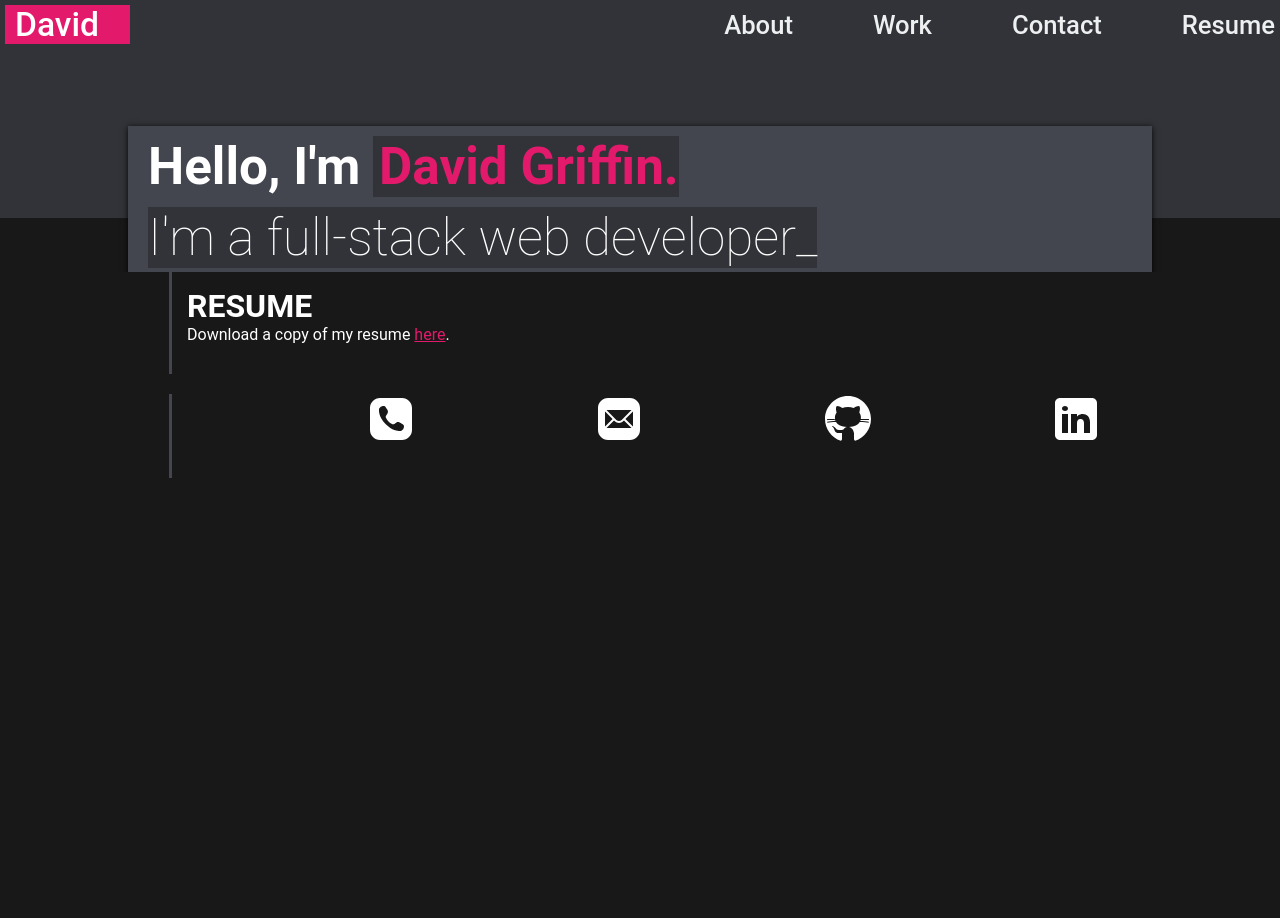
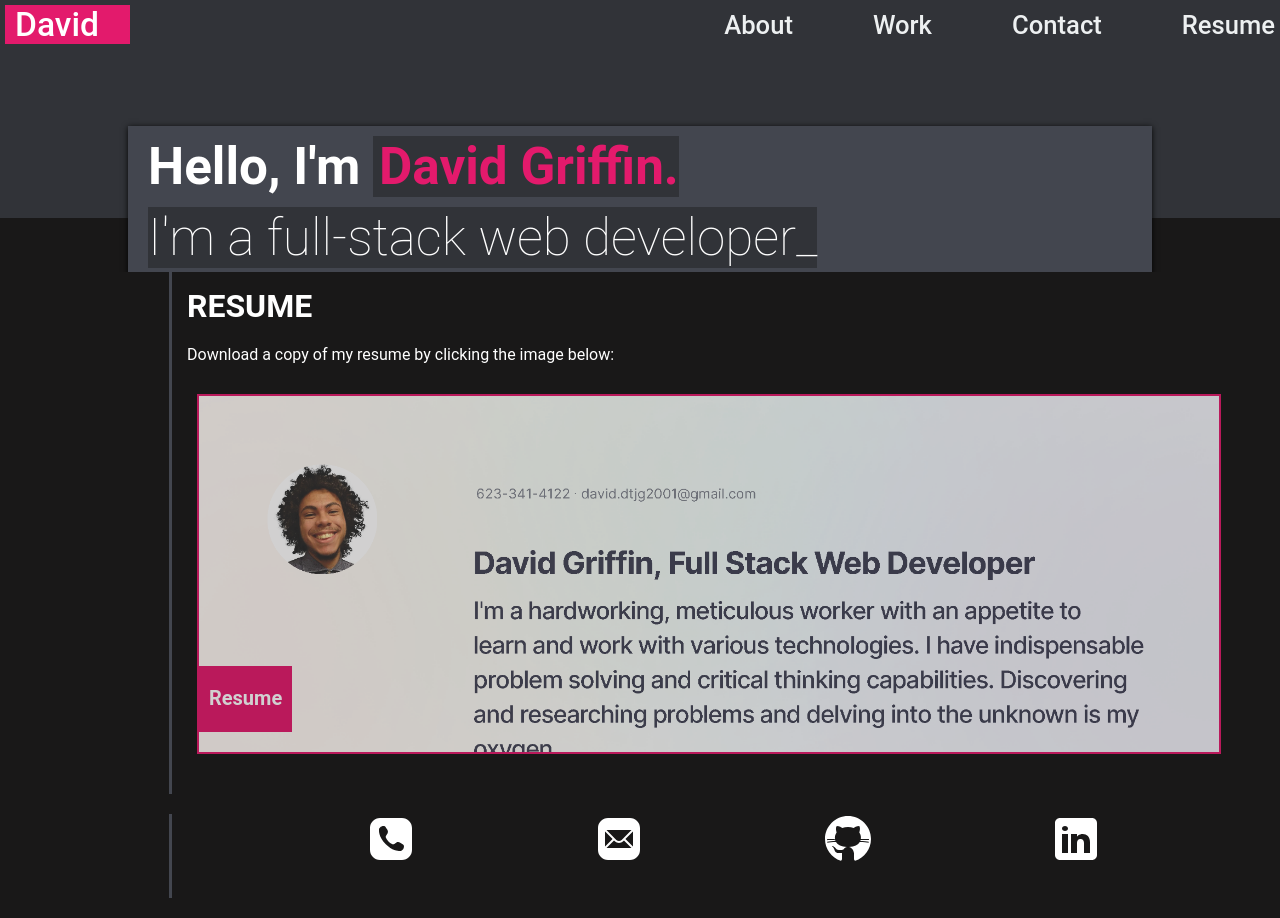
Before and after one commit to DavidTJGriffin/react-portfolio, a React (Create React App) app: page / in a window 1280 px wide. Both pictures are taken after a click on the link "Resume". Before the commit the page ends 800 px from the top, so only its background shows below. Built offline with nearby package versions, Linux system fonts and the light colour scheme.

Commit message:
updated resume component

```diff
--- a/public/assets/css/style.css
+++ b/public/assets/css/style.css
@@ -400,8 +400,18 @@ h3 {
     display: flexbox;
 }
 
-.resume-link {
-    color: #E31A6C;
+.res-link {
+    padding-bottom: 20px;
+}
+
+.resume-img {
+    width: 90vw;
+    height: 100vh;
+    background-size: cover;
+}
+
+#resume-title {
+    padding-bottom: 20px;
 }
 footer {
     height: 64px;
--- a/src/components/Resume.js
+++ b/src/components/Resume.js
@@ -1,10 +1,19 @@
 import React from 'react'
+import resumeScreenshot from "../assets/images/resumeScreenshot.png"
 
 function Resume() {
   return (
-      <div id='resume-section'>
-           <h1 className="title-name">RESUME</h1>
-    <p className='res-link'>Download a copy of my resume <a className='resume-link' href={process.env.PUBLIC_URL + '/assets/images/david-resume.pdf'}>here</a>.</p>
+    <div id='resume-section'>
+      <h1 className="title-name" id='resume-title'>RESUME</h1>
+      <p className='res-link'>Download a copy of my resume by clicking the image below: </p>
+        <div className="project1" style={{ backgroundImage: `url(${resumeScreenshot})` }}>
+                <div className="project-name">
+                    <h3>Resume</h3>
+                </div>
+                <a href={process.env.PUBLIC_URL + '/assets/images/david-resume.pdf'}></a>
+            </div>
+
+
     </div>
   )
 }
```
Also changed, not shown: src/assets/images/resumeScreenshot.png (added).
